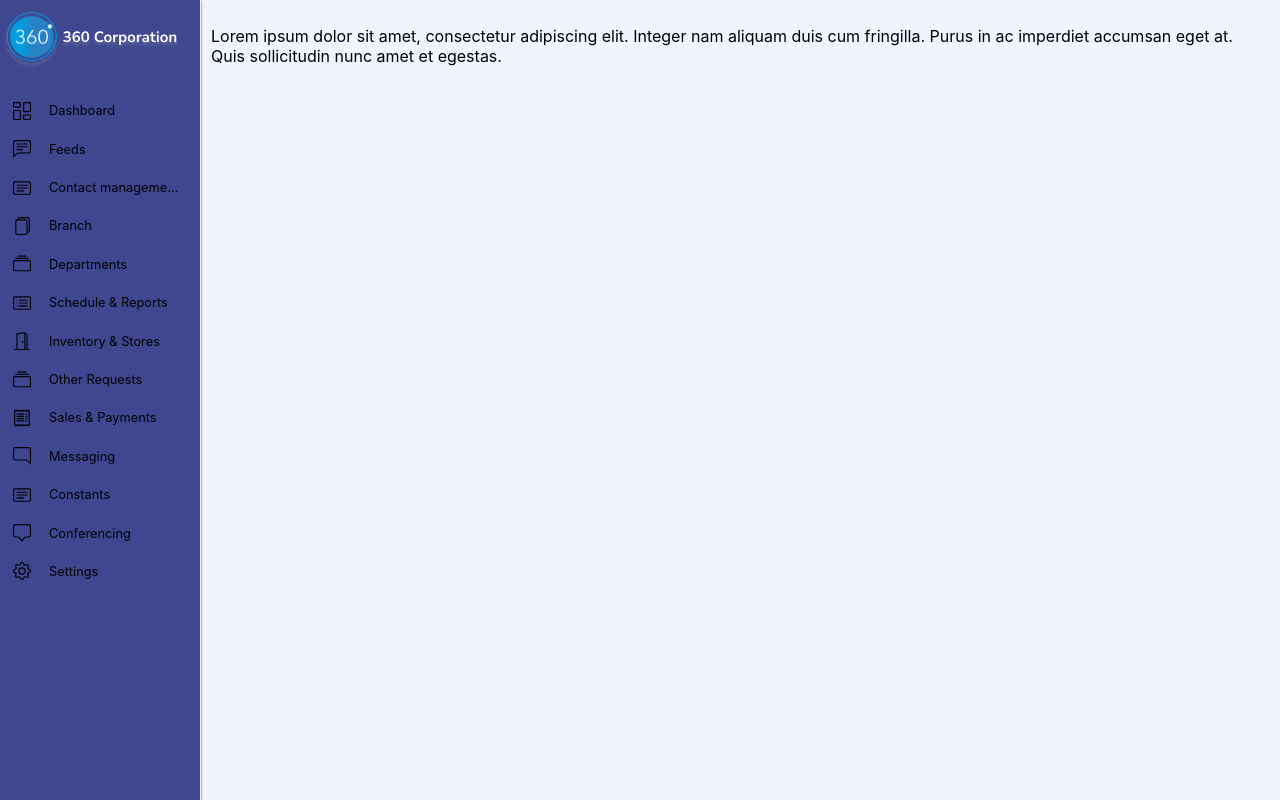
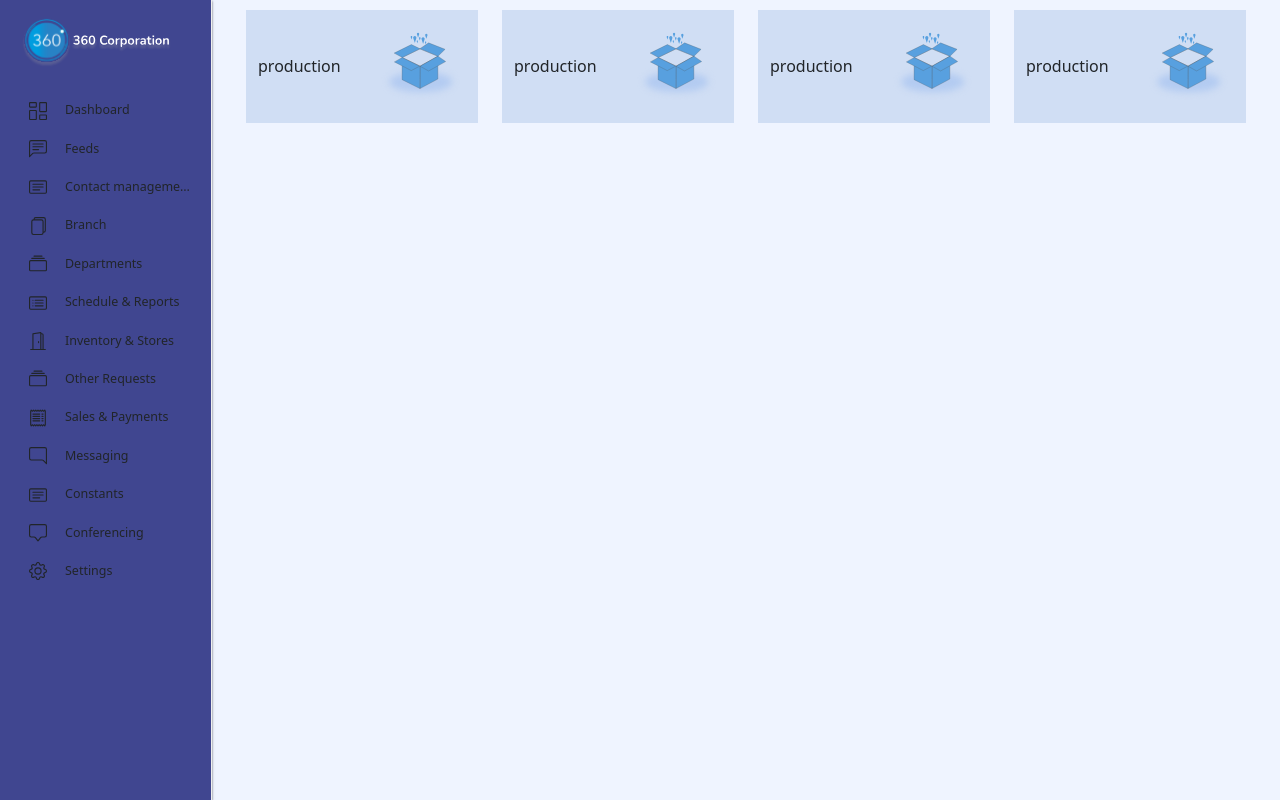
Before and after one commit to olayinka02/xcorporations, a React (Create React App) app: page / in a window 1280 px wide. Built offline with nearby package versions, Linux system fonts and the light colour scheme.

Commit message:
xcorporation

```diff
--- a/src/App.js
+++ b/src/App.js
@@ -9,6 +9,8 @@ function App (){
   </ProSidebarProvider>
 
 
+
+
   );
 
 }
--- /dev/null
+++ b/src/component/Assets/ProoductIcon.js
@@ -0,0 +1,38 @@
+import React from "react";
+
+function ProductIcon() {
+    return (
+        <div>
+            <svg width="90" height="68" viewBox="0 0 103 88" fill="none" xmlns="http://www.w3.org/2000/svg">
+                <g filter="url(#filter0_f_21_2)">
+                    <ellipse cx="51.199" cy="64.6413" rx="40.8494" ry="13.1663" fill="#B3CBF1" />
+                </g>
+                <path d="M50.252 73.1768V44.2996L73.3299 31.4467V60.8247L50.252 73.1768Z" fill="#58A0DF" stroke="#525252" stroke-width="0.316137" />
+                <path d="M49.9376 21.8049L27.1758 33.0278L50.5699 44.2506L73.3318 31.289L49.9376 21.8049Z" stroke="#525252" stroke-width="0.316137" />
+                <path d="M50.2536 44.2505L50.0956 73.177L27.0176 61.638V33.3438L50.2536 44.2505Z" fill="#58A0DF" stroke="#525252" stroke-width="0.316137" />
+                <path d="M17.0586 38.7184L27.175 33.0279L49.7788 44.2508L38.872 49.9412L17.0586 38.7184Z" fill="#58A0DF" stroke="#525252" stroke-width="0.316137" />
+                <path d="M50.4108 21.804L27.3328 32.8688L16.7422 27.3364L39.0298 16.2716L50.4108 21.804Z" fill="#58A0DF" stroke="#525252" stroke-width="0.316137" />
+                <path d="M73.488 31.2888L50.252 44.2504L61.3167 50.415L83.4463 38.2438L73.488 31.2888Z" fill="#58A0DF" stroke="#525252" stroke-width="0.316137" />
+                <path d="M50.0945 21.6466L73.4886 31.2888L82.6567 22.4369L61.3175 14.0593L50.0945 21.6466Z" fill="#58A0DF" stroke="#525252" stroke-width="0.316137" />
+                <path d="M41.5098 8.01651C41.062 6.67324 42.0618 5.28607 43.4777 5.28607C44.8832 5.28607 45.8818 6.65419 45.4535 7.99275L43.4596 14.2236V13.8661L41.5098 8.01651Z" fill="#58A0DF" />
+                <path d="M46.2608 2.96139C45.9384 1.99424 46.6583 0.995483 47.6777 0.995483C48.6896 0.995483 49.4087 1.98053 49.1003 2.94429L47.6647 7.43049V7.17309L46.2608 2.96139Z" fill="#58A0DF" />
+                <path d="M38.1953 6.65129C37.9714 5.97966 38.4713 5.28607 39.1793 5.28607C39.882 5.28607 40.3813 5.97013 40.1672 6.63941L39.1702 9.75483V9.57608L38.1953 6.65129Z" fill="#58A0DF" />
+                <path d="M45.9695 12.0969C45.7904 11.5596 46.1904 11.0047 46.7567 11.0047C47.3189 11.0047 47.7184 11.552 47.547 12.0874L46.7495 14.5797V14.4367L45.9695 12.0969Z" fill="#58A0DF" />
+                <path d="M52.2363 9.4457C51.7886 8.10244 52.7884 6.71527 54.2043 6.71527C55.6097 6.71527 56.6084 8.08339 56.18 9.42195L54.1862 15.6528V15.2953L52.2363 9.4457Z" fill="#58A0DF" />
+                <path d="M56.9854 4.39059C56.663 3.42344 57.3829 2.42468 58.4023 2.42468C59.4142 2.42468 60.1333 3.40973 59.8249 4.37349L58.3893 8.85969V8.60229L56.9854 4.39059Z" fill="#58A0DF" />
+                <path d="M48.9199 8.08049C48.696 7.40886 49.1959 6.71527 49.9039 6.71527C50.6066 6.71527 51.106 7.39933 50.8918 8.06861L49.8948 11.184V11.0053L48.9199 8.08049Z" fill="#58A0DF" />
+                <path d="M56.6941 13.5261C56.515 12.9888 56.915 12.4339 57.4813 12.4339C58.0435 12.4339 58.443 12.9812 58.2716 13.5166L57.4741 16.0089V15.8659L56.6941 13.5261Z" fill="#58A0DF" />
+                <defs>
+                    <filter id="filter0_f_21_2" x="0.221657" y="41.347" width="101.955" height="46.5886" filterUnits="userSpaceOnUse" color-interpolation-filters="sRGB">
+                        <feFlood flood-opacity="0" result="BackgroundImageFix" />
+                        <feBlend mode="normal" in="SourceGraphic" in2="BackgroundImageFix" result="shape" />
+                        <feGaussianBlur stdDeviation="5.06398" result="effect1_foregroundBlur_21_2" />
+                    </filter>
+                </defs>
+            </svg>
+
+        </div>
+    );
+}
+
+export default ProductIcon;
--- /dev/null
+++ b/src/component/Dashboard/CardDasboard.js
@@ -0,0 +1,58 @@
+import { Container, Stack, Row, Col } from 'react-bootstrap';
+import ProductIcon from '../Assets/ProoductIcon';
+
+import '../Styles/cardstyle.css';
+
+function CardDasboard() {
+  return (
+    <Container  fluid style={{width:100+'%'}}>
+      <Row>
+        <Col xs={12} sm={6} md={3} >
+          <Container className="EachCard" >
+          <Stack direction="horizontal" >
+            <div>production</div>
+            <div className="ms-auto"><ProductIcon /></div>
+          </Stack>
+          </Container>
+        </Col>
+
+        <Col xs={12} sm={6} md={3} >
+          <Container className="EachCard" >
+          <Stack direction="horizontal" >
+            <div>production</div>
+            <div className="ms-auto"><ProductIcon /></div>
+          </Stack>
+          </Container>
+        </Col>
+
+        <Col xs={12} sm={6} md={3} >
+          <Container className="EachCard" >
+          <Stack direction="horizontal" >
+            <div>production</div>
+            <div className="ms-auto"><ProductIcon /></div>
+          </Stack>
+          </Container>
+        </Col>
+
+        <Col xs={12} sm={6} md={3} >
+          <Container className="EachCard" >
+          <Stack direction="horizontal" >
+            <div>production</div>
+            <div className="ms-auto"><ProductIcon /></div>
+          </Stack>
+          </Container>
+        </Col>
+
+
+
+
+
+
+
+
+      </Row>
+    </Container>
+  );
+}
+
+export default CardDasboard;
--- a/src/component/Dashboard/Dashboard.js
+++ b/src/component/Dashboard/Dashboard.js
@@ -1,22 +1,25 @@
 import React, { useState } from "react";
+import { Sidebar, Menu, MenuItem, useProSidebar } from 'react-pro-sidebar';
 import { Container, Image, Row, Col } from 'react-bootstrap';
-import { Sidebar, Menu, MenuItem, useProSidebar } from 'react-pro-sidebar';
 import { Gear, ChatLeftText, CardText, ColumnsGap, Files, Collection, CardList, DoorOpen, Receipt, ChatRight, ChatSquare } from 'react-bootstrap-icons';
 
+import '../Styles/menubar.css';
 import logo from '../Assets/logo.svg';
 import Hamburger from '../Assets/Hamburger.svg';
+import CardDasboard from "./CardDasboard";
 
 const Info = [
   {
     id: 1,
     title: "Dashboard",
-    icon: <ColumnsGap size={18} />
+    icon: <ColumnsGap size={18} />,
 
   },
   {
     id: 2,
     title: "Feeds",
-    icon: <ChatLeftText size={18} />
+    icon: <ChatLeftText size={18} />,
+
 
   },
 
@@ -103,7 +106,7 @@ function Dashboard() {
 
     <div style={{ display: 'flex', height: '100%', minHeight: '100vh' }} >
 
-      <Sidebar height="100vh" width="200px" customBreakPoint="800px" backgroundColor="#404690" style={{ boxShadow: '0px 1px 2.4px rgba(0, 0, 0, 0.6)' }} >
+      <Sidebar height="100vh" width="212px" customBreakPoint="1026px" backgroundColor="#404690" className="sidebar" >
         <Menu
           renderMenuItemStyles={({ level, active }) => ({
             // '.menu-icon': {
@@ -116,7 +119,7 @@ function Dashboard() {
             },
           })}>
 
-          <div style={{ marginTop: 0.5 + 'rem', marginBottom: 1.1 + 'rem', }}>
+          <div className="logoContainer" >
             <Image src={logo} fluid alt="..." />
           </div>
 
@@ -124,8 +127,8 @@ function Dashboard() {
           {
             data.map((item, index) => (
               <MenuItem
+                className="menuItem"
                 icon={item.icon}
-                style={{ height: 2.4 + 'rem', fontSize: 0.8 + 'rem', paddingLeft: 4 + 'px', }}
               >{item.title}
               </MenuItem>
             ))}
@@ -136,7 +139,7 @@ function Dashboard() {
       </Sidebar>
 
 
-      <main style={{ padding: 10, backgroundColor: '#EFF4FF' }}>
+      <main style={{ padding: 10, backgroundColor: '#EFF4FF', width:100+'%', }}>
         <Container fluid>
           {broken && (
             <Container fluid>
@@ -158,9 +161,7 @@ function Dashboard() {
 
           )}
 
-          <p>Lorem ipsum dolor sit amet, consectetur adipiscing elit.
-            Integer nam aliquam duis cum fringilla. Purus in ac imperdiet
-            accumsan eget at. Quis sollicitudin nunc amet et egestas.</p>
+         <CardDasboard />
         </Container>
       </main>
     </div>
--- /dev/null
+++ b/src/component/Styles/cardstyle.css
@@ -0,0 +1,25 @@
+.EachCard{
+    height:'auto';
+    padding-top:1.4rem;
+    padding-bottom:1.4rem;
+    margin-bottom:1.5rem;
+    background-color:#D0DEF4;
+}
+@media (min-width: 576px) {
+
+}
+
+
+@media (min-width: 768px) {
+
+}
+
+
+@media (min-width: 992px) {
+
+}
+
+
+@media (min-width: 1200px) {
+
+}
--- a/src/component/Styles/menubar.css
+++ b/src/component/Styles/menubar.css
@@ -1,3 +1,18 @@
+.sidebar{
+    box-shadow: 0px 1px 2.4px rgba(0, 0, 0, 0.6);
+}
+
+.logoContainer{
+    margin-top: 1rem;
+    margin-bottom: 1.1rem;
+    padding-left:1rem;
+}
+.menuItem{
+    height:2.4rem;
+    font-size: 0.78rem;
+    padding-left:0rem !important;
+}
+
 @media (min-width: 576px) {
 
  }
--- a/src/index.js
+++ b/src/index.js
@@ -3,6 +3,7 @@ import ReactDOM from 'react-dom/client';
 import './index.css';
 import App from './App';
 import reportWebVitals from './reportWebVitals';
+import 'bootstrap/dist/css/bootstrap.min.css';
 
 const root = ReactDOM.createRoot(document.getElementById('root'));
 root.render(
```
Also changed, not shown: src/component/Assets/Frame 28904.svg (added), src/component/Assets/logo.svg. Lines whose indentation alone changed are shown as unchanged.
